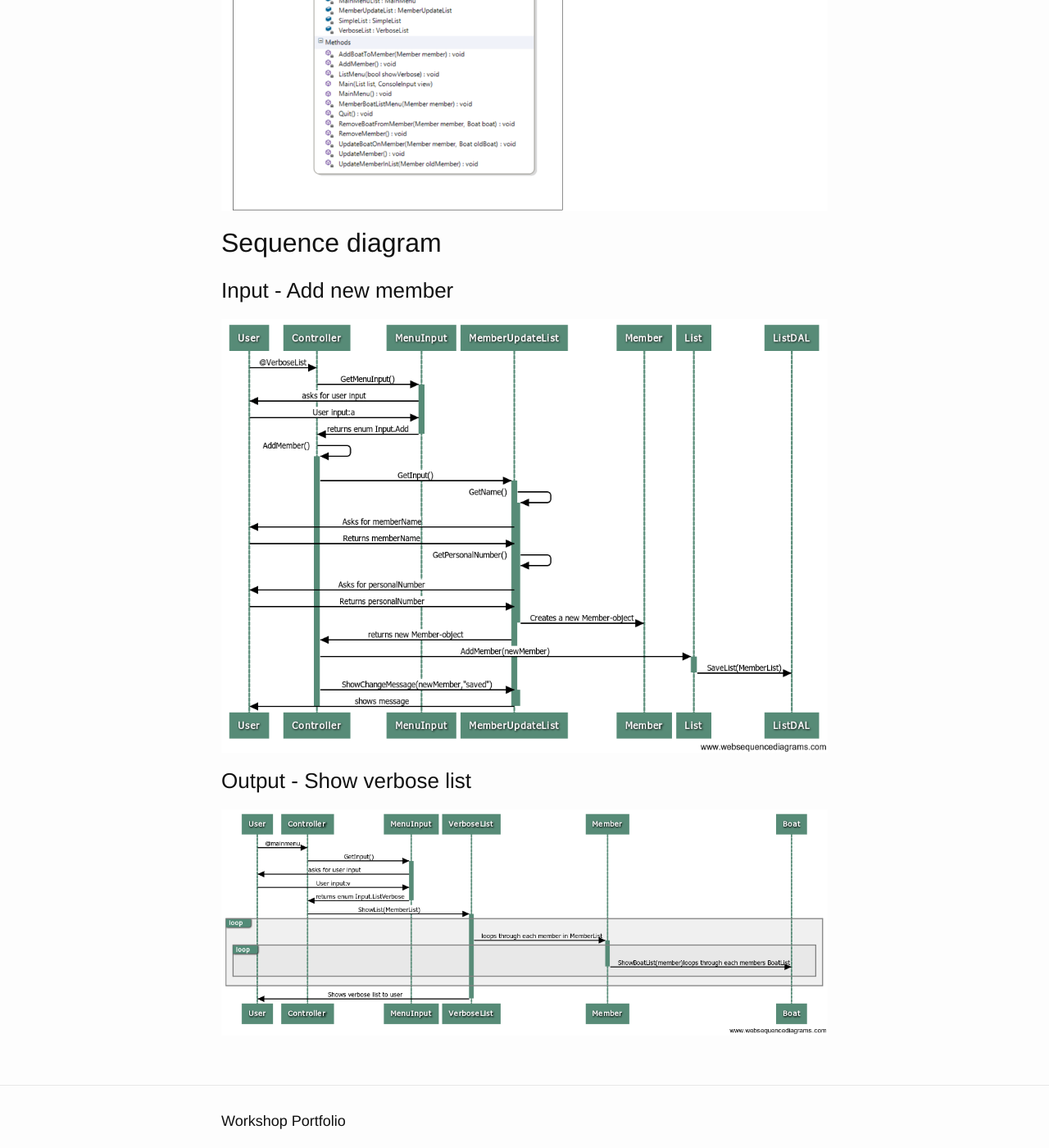
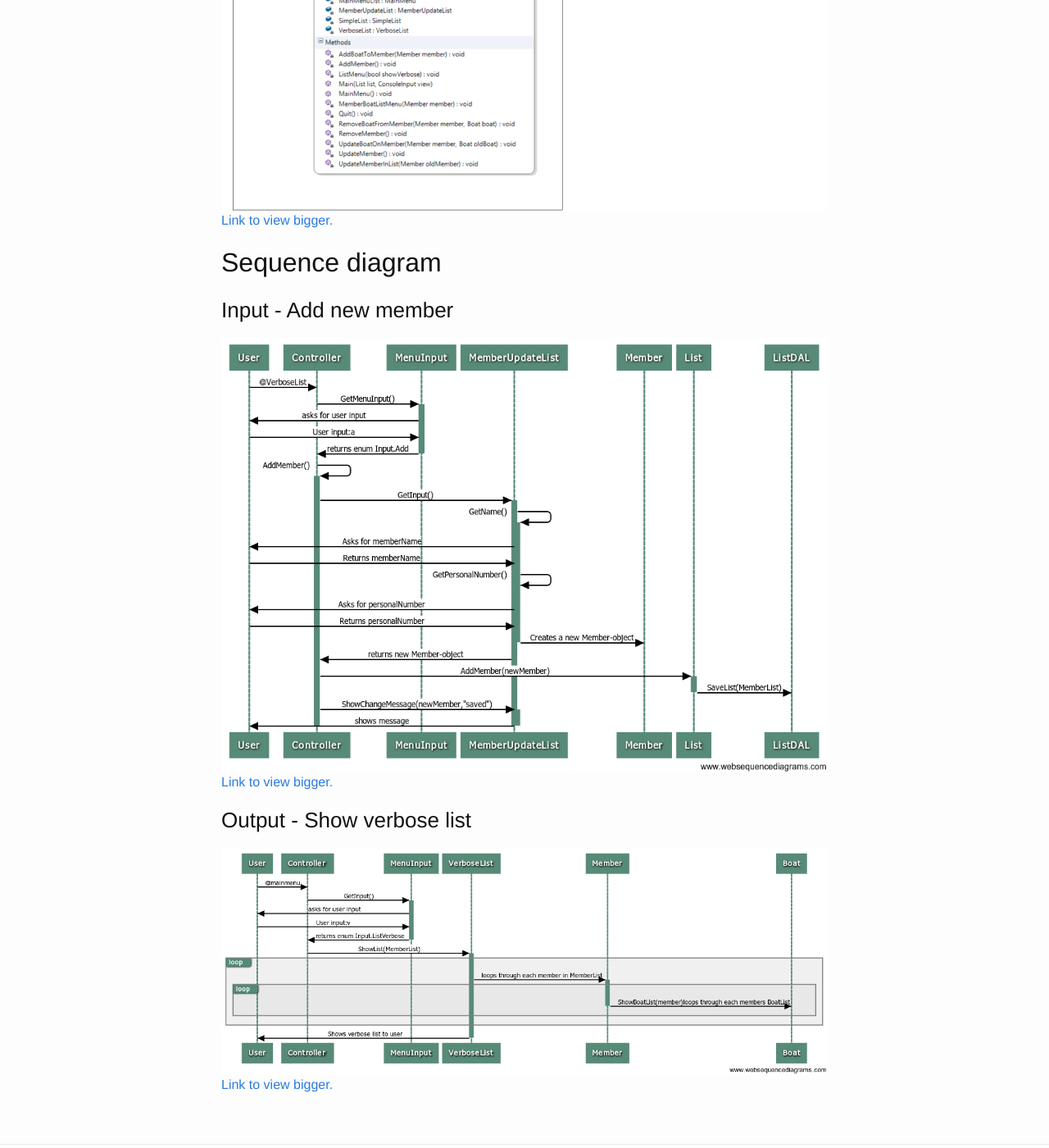
Before and after one commit to fyrkant/1DV607-WorkshopPortfolio, a Jekyll site: the page built from _posts/2015-10-06-workshop2.md, in a window 1280 px wide and 1400 px high, scrolled down 1827 px. Shown: the whole window at 82% size. Built offline with Jekyll 4.4.1, drawn with Linux system fonts in a browser that asks for light colours.

Commit message:
added view bigger-link

```diff
--- a/_posts/2015-10-06-workshop2.md
+++ b/_posts/2015-10-06-workshop2.md
@@ -22,16 +22,19 @@ A ZIP with the executable file and a necessary JSONSerializer-extension dll can
 ## Class diagram
 
 ![ClassDiagram]({{ site.url }}{{ site.baseurl }}/assets/ClassDiagramWS2.png)
+[Link to view bigger.]({{ site.url }}{{ site.baseurl }}/assets/ClassDiagramWS2.png)
 
 ## Sequence diagram
 
 ### Input - Add new member
 
 ![Input sequence diagram]({{ site.url }}{{ site.baseurl }}/assets/ws2Input.png)
+[Link to view bigger.]({{ site.url }}{{ site.baseurl }}/assets/ws2Input.png)
 
 ### Output - Show verbose list
 
 ![Output sequence diagram]({{ site.url }}{{ site.baseurl }}/assets/ws2output.png)
+[Link to view bigger.]({{ site.url }}{{ site.baseurl }}/assets/ws2output.png)
 
 [1]: https://github.com/Angamanga/1DV607
 [2]: https://github.com/jb223cp/1DV607
```
